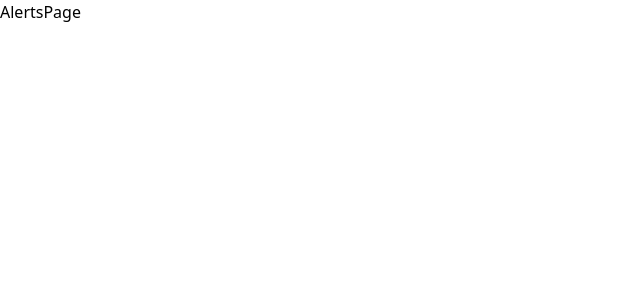
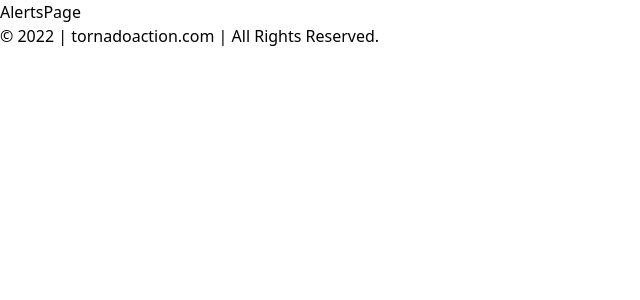
Before and after one commit to modevx/tornado-warned, a Next.js app: page /alerts/AlertsPage in a window 1280 px wide. Shown: the top 300 px of the page, without its empty margins (0-640 px from the left). Built offline with nearby package versions, Linux system fonts and the light colour scheme.

Commit message:
add PageWrapper

```diff
--- a/pages/alerts/AlertsPage.jsx
+++ b/pages/alerts/AlertsPage.jsx
@@ -1,7 +1,8 @@
 import React from "react";
+import { PageWrapper } from "../../components/PageWrapper";
 
 const AlertsPage = () => {
-	return <div>AlertsPage</div>;
+	return <PageWrapper>AlertsPage</PageWrapper>;
 };
 
 export default AlertsPage;
--- a/pages/outlooks/OutlooksPage.jsx
+++ b/pages/outlooks/OutlooksPage.jsx
@@ -1,7 +1,8 @@
 import React from "react";
+import { PageWrapper } from "../../components/PageWrapper";
 
 const OutlooksPage = () => {
-	return <div>OutlooksPage</div>;
+	return <PageWrapper>OutlooksPage</PageWrapper>;
 };
 
 export default OutlooksPage;
--- a/pages/safety/SafetyPage.jsx
+++ b/pages/safety/SafetyPage.jsx
@@ -1,7 +1,8 @@
 import React from "react";
+import { PageWrapper } from "../../components/PageWrapper";
 
 const SafetyPage = () => {
-	return <div>PreparePage</div>;
+	return <PageWrapper>PreparePage</PageWrapper>;
 };
 
 export default SafetyPage;
```
